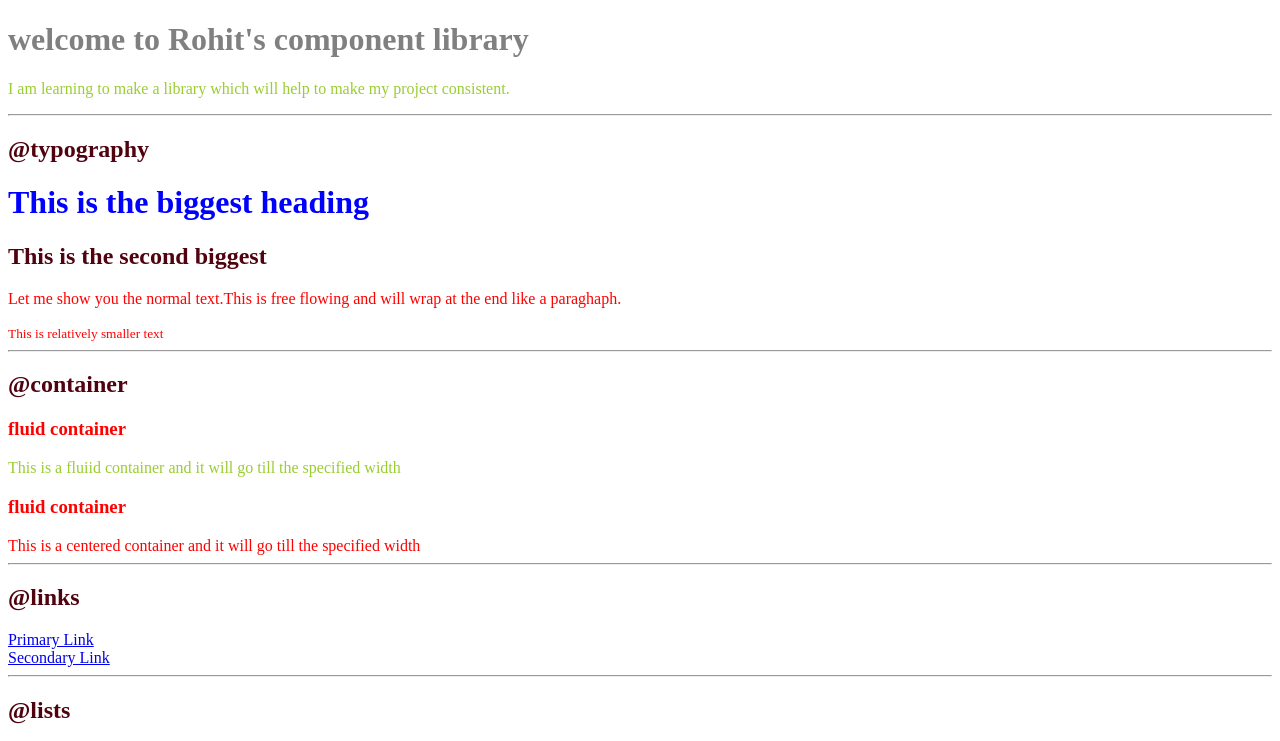
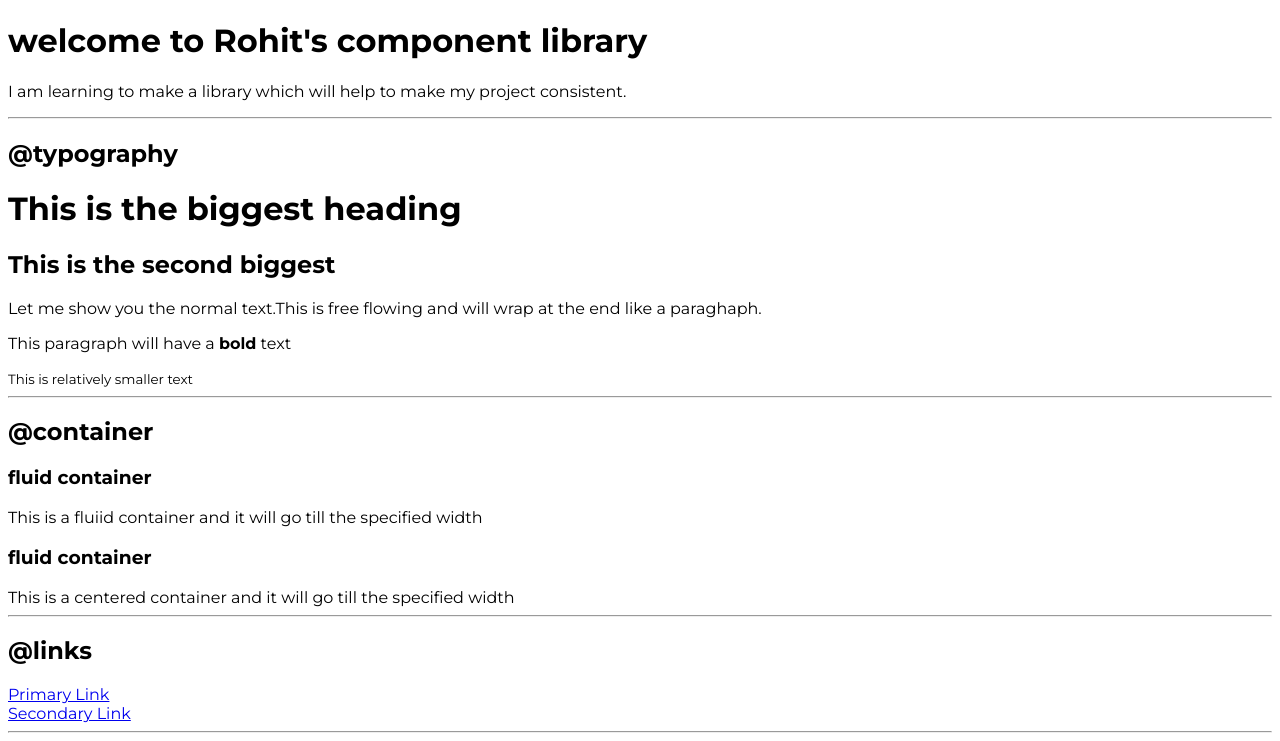
Before and after one commit to RohitPrasad32/lession---NC, a plain HTML site: page index1.html in a window 1280 px wide. Shown: the top 741 px of the page. Drawn offline with Linux system fonts and the light colour scheme.

Commit message:
CSS: basics
Learning basics of css

```diff
--- a/index1.html
+++ b/index1.html
@@ -5,18 +5,14 @@
     <meta http-equiv="X-UA-Compatible" content="IE=edge">
     <meta name="viewport" content="width=device-width, initial-scale=1.0">
     <title>Component Library</title>
-    <!-- <style>body{
-        color: red;
-    }
-    </style> -->
-    <!-- Third way of ding CSS: external link -->
+
     <link href = "styles.css" rel="stylesheet"/>
 
 </head>
 <body>
-    <h1 id = "lib-header">welcome to Rohit's component library</h1>
-    <!-- style = "color : red" -->
-        <p class=" para">I am learning to make a library which will help to make my project consistent.</p>
+    <h1 >welcome to Rohit's component library</h1>
+
+        <p >I am learning to make a library which will help to make my project consistent.</p>
 
         <hr >
 
@@ -25,6 +21,7 @@
         <h1>This is the biggest heading</h1>
         <h2>This is the second biggest</h2>
         <p>Let me show you the normal text.This is free flowing and will wrap at the end like a paraghaph.</p>
+        <p>This paragraph will have a <strong>bold</strong> text </p>
         <small>This is relatively smaller text</small>
 
         <hr>
@@ -32,7 +29,7 @@
         <h2>@container</h2>
 
         <h3>fluid container</h3>
-        <Div class=" para">This is a fluiid container and it will go till the specified width</Div>
+        <Div >This is a fluiid container and it will go till the specified width</Div>
 
         <h3>fluid container</h3>
         <Div>This is a centered container and it will go till the specified width</Div>
--- a/styles.css
+++ b/styles.css
@@ -1,17 +1,6 @@
+@import url('https://fonts.googleapis.com/css2?family=Montserrat:wght@400;700&display=swap');
+
 body{
-    color: red;
+    font-family: 'Montserrat', sans-serif;
+
 }
-h1{
-    color:blue;
-}
-
-h2{
-    color:rgb(80, 2, 14);
-}
-#lib-header{
-    color: gray;
-}
-
-.para{
-    color : yellowgreen;
-}
```
